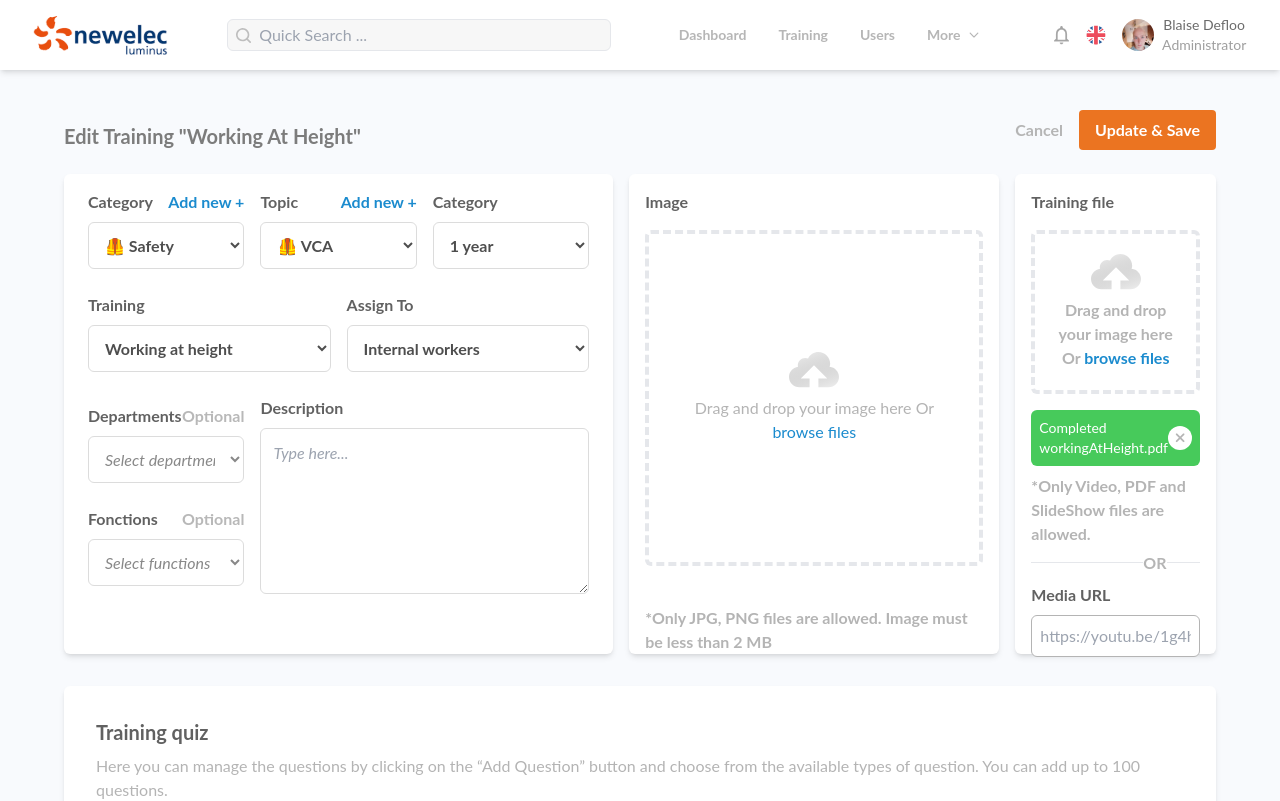
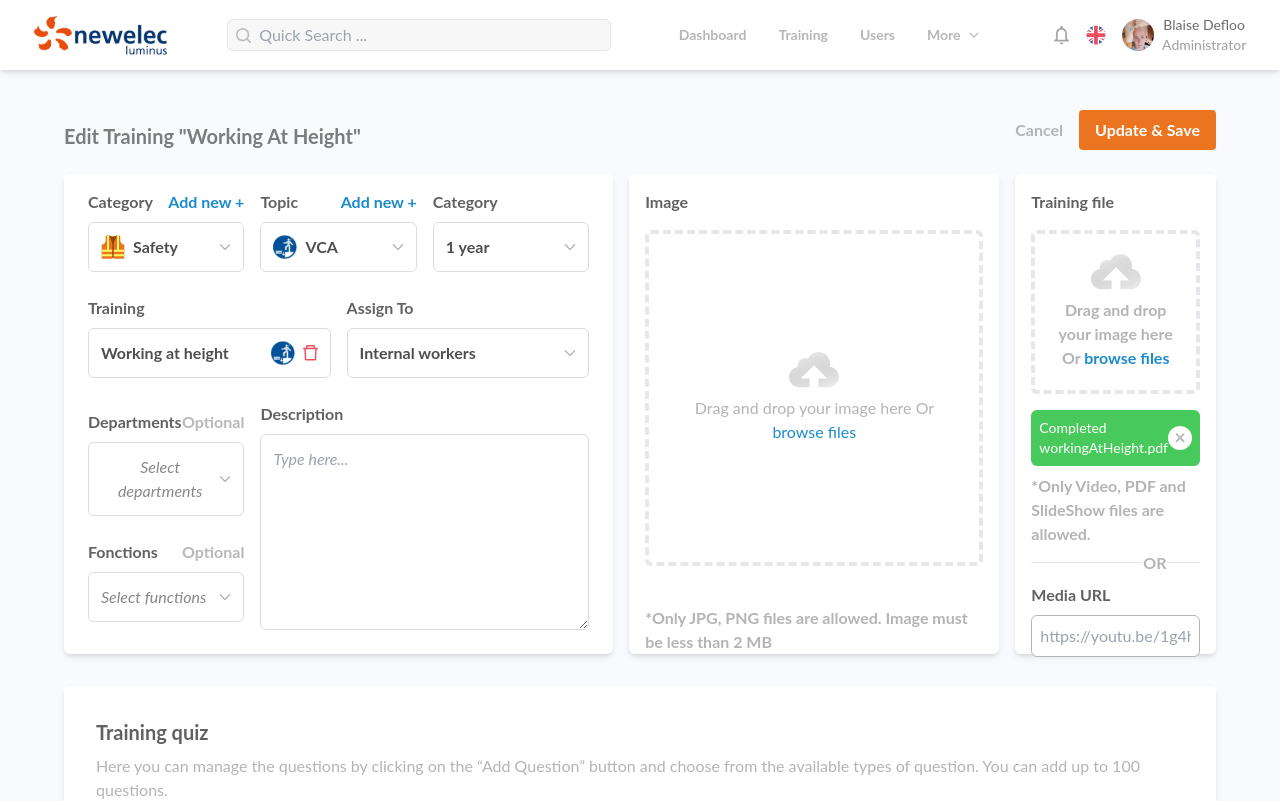
Before and after one commit to oldProjectss/Imense, a React (Vite) app: page / in a window 1280 px wide. Shown: the top 801 px of the page. Built offline with nearby package versions, Linux system fonts and the light colour scheme.

Commit message:
Finishing the Web page

```diff
--- /dev/null
+++ b/src/components/CustomSelect.jsx
@@ -0,0 +1,51 @@
+import React, { useState, useRef, useEffect } from 'react';
+import arrowDown from '../assets/img/arrow_down.svg';
+import bin from '../assets/img/bin.svg';
+
+const CustomSelect = ({ options, defaultValue, icon, style }) => {
+  const [selectedOption, setSelectedOption] = useState(defaultValue);
+  const [isOpen, setIsOpen] = useState(false);
+  const optionRef = useRef(null);
+
+  const handleOptionClick = (option) => {
+    setSelectedOption(option);
+    setIsOpen(false);
+  };
+
+  const handleOutsideClick = (e) => {
+    if (optionRef.current && !optionRef.current.contains(e.target)) {
+      setIsOpen(false);
+    }
+  };
+
+  useEffect(() => {
+    document.addEventListener('click', handleOutsideClick);
+    return () => {
+      document.removeEventListener('click', handleOutsideClick);
+    };
+  }, []);
+
+  return (
+    <div className="relative bg-white" ref={optionRef}>
+      <button type="button" className="flex justify-between items-center w-full border border-[#dcdcdc] text-[#4e4e4e] bg-transparent font-bold rounded-md p-3 my-2" id="options-menu" aria-haspopup="true" aria-expanded="true" onClick={() => setIsOpen(!isOpen)}>
+        <div className={`${style} flex items-center justify-center`}>
+          {icon && <img src={icon} className="w-6 h-full mr-2" />}
+          <span>{selectedOption}</span>
+        </div>
+        {defaultValue === 'Working at height' ? <img src={bin} className="w-4 h-full" /> : <img src={arrowDown} className="w-3 h-3" />}
+      </button>
+      {isOpen && (
+        <div className="bg-white z-10 top-12 w-full cursor-pointer font-bold absolute right-0 mt-2 w-56 rounded-md shadow-lg border">
+          {options.map((option) => (
+            <div key={option} className={`flex py-1 px-3 hover:bg-gray-100 ${selectedOption === option ? 'bg-gray-100 text-gray-900' : 'text-gray-700'}`} onClick={() => handleOptionClick(option)}>
+              {icon && <img src={icon} className="h-full mr-2" />}
+              <span>{option}</span>
+            </div>
+          ))}
+        </div>
+      )}
+    </div>
+  );
+};
+
+export default CustomSelect;
--- a/src/components/NavBar.jsx
+++ b/src/components/NavBar.jsx
@@ -87,31 +87,31 @@ const NavBar = () => {
           </button>
 
           <ul className={` ${languageDropdown ? 'block' : 'hidden'} absolute py-2 px-4 top-16 bg-white rounded-md shadow shadow-xl`}>
-            <li>
+            <li className='hover:bg-gray-100'>
               <button className="flex justify-center items-center text-[#b6b6b6] text-sm rounded-md p-2" onClick={(e) => changeLanguage(e)}>
                 <img src={en} alt="eng" />
                 <p className="pl-2 text-[#6b6b6b] rounded-md">English (EN)</p>
               </button>
             </li>
-            <li>
+            <li className='hover:bg-gray-100'>
               <button className="flex justify-center items-center text-[#b6b6b6] text-sm rounded-md p-2" onClick={(e) => changeLanguage(e)}>
                 <img className="rotate-90" src={nl} alt="fr" />
                 <p className="pl-2 text-[#6b6b6b] rounded-md">Français (FR)</p>
               </button>
             </li>
-            <li>
+            <li className='hover:bg-gray-100'>
               <button className="flex justify-center items-center text-[#b6b6b6] text-sm rounded-md p-2" onClick={(e) => changeLanguage(e)}>
                 <img src={nl} alt="nl" />
                 <p className="pl-2 text-[#6b6b6b] rounded-md">Nederlands (NL)</p>
               </button>
             </li>
-            <li>
+            <li className='hover:bg-gray-100'>
               <button className="flex justify-center items-center text-[#b6b6b6] text-sm rounded-md p-2" onClick={(e) => changeLanguage(e)}>
                 <img src={es} alt="es" />
                 <p className="pl-2 text-[#6b6b6b] rounded-md">Español (ES)</p>
               </button>
             </li>
-            <li>
+            <li className='hover:bg-gray-100'>
               <button className="flex justify-center items-center text-[#b6b6b6] text-sm rounded-md p-2" onClick={(e) => changeLanguage(e)}>
                 <img src={de} alt="de" />
                 <p className="pl-2 text-[#6b6b6b] rounded-md">Deutsch (DE)</p>
@@ -138,19 +138,19 @@ const NavBar = () => {
               <p className="pl-2 text-[#6b6b6b] rounded-md">besix.group@besix.be</p>
             </li>
             <hr className="my-2" />
-            <li>
+            <li className='hover:bg-gray-100'>
               <button className="flex justify-center items-center text-[#b6b6b6] text-sm rounded-md p-2">
                 <img src={settings} alt="settings" />
                 <p className="pl-2 text-[#6b6b6b] rounded-md">Profile settings</p>
               </button>
             </li>
-            <li>
+            <li className='hover:bg-gray-100'>
               <button className="flex justify-center items-center text-[#b6b6b6] text-sm rounded-md p-2">
                 <img src={policies} alt="policies" />
                 <p className="pl-2 text-[#6b6b6b] rounded-md">Our policies</p>
               </button>
             </li>
-            <li>
+            <li className='hover:bg-gray-100'>
               <button className="flex justify-center items-center text-[#b6b6b6] text-sm rounded-md p-2">
                 <img src={logout} alt="Log out" />
                 <p className="pl-2 text-[#6b6b6b] rounded-md">Log out</p>
--- a/src/components/Training.jsx
+++ b/src/components/Training.jsx
@@ -1,8 +1,11 @@
-import React from 'react';
+import React, { useState } from 'react';
+import { CustomSelect } from './';
 import upload from '../assets/img/photo_upload.svg';
 import safety from '../assets/img/securitytraining1.svg';
+import vca from '../assets/img/icontraining2.svg';
 
 const Training = () => {
+
   return (
     <div className="flex justify-center items-start my-4 h-[480px]">
       <div className="bg-white shadow shadow-md px-4 rounded-md mr-2 w-3/4 h-full">
@@ -14,11 +17,7 @@ const Training = () => {
                 Add new +
               </a>
             </div>
-            <select className="w-full border border-[#dcdcdc] text-[#4e4e4e] bg-transparent font-bold rounded-md p-3 my-2">
-              <option value="1">🦺 Safety</option>
-              <option value="2">🦺 Safety 2</option>
-              <option value="3">🦺 Safety 3</option>
-            </select>
+            <CustomSelect options={['Safety', 'Safety 2', 'Safety 3']} defaultValue="Safety" icon={safety} />
           </div>
           <div className="flex flex-col w-full items-between px-2">
             <div className="flex justify-between font-bold">
@@ -27,37 +26,21 @@ const Training = () => {
                 Add new +
               </a>
             </div>
-            <select className="w-full border border-[#dcdcdc] text-[#4e4e4e] bg-transparent font-bold rounded-md p-3 my-2">
-              <option value="1">🦺 VCA</option>
-              <option value="2">🦺 VCA 2</option>
-              <option value="3">🦺 VCA 3</option>
-            </select>
+            <CustomSelect options={['VCA', 'VCA 2', 'VCA 3']} defaultValue="VCA" icon={vca} />
           </div>
           <div className="flex flex-col w-full items-between px-2">
             <p className="text-[#616161] font-bold">Category</p>
-            <select className="w-full border border-[#dcdcdc] text-[#4e4e4e] bg-transparent font-bold rounded-md p-3 my-2">
-              <option value="1">1 year</option>
-              <option value="2">2 years</option>
-              <option value="3">3 years</option>
-            </select>
+            <CustomSelect options={['1 year', '2 years', '3 years']} defaultValue="1 year" icon="" />
           </div>
         </div>
         <div className="flex w-full my-4">
           <div className="flex flex-col w-full items-between px-2 w-2/3">
             <p className="text-[#616161] font-bold">Training</p>
-            <select className="w-full border border-[#dcdcdc] text-[#4e4e4e] bg-transparent font-bold rounded-md p-3 my-2">
-              <option value="1">Working at height</option>
-              <option value="2">Working at height 2</option>
-              <option value="3">Working at height 3</option>
-            </select>
+            <CustomSelect options={['Working at height', 'Working at height 2', 'Working at height 3']} defaultValue="Working at height" icon={vca} style={'flex-row-reverse justify-between w-full'} />
           </div>
           <div className="flex flex-col w-full items-between px-2 w-1/3">
             <p className="text-[#616161] font-bold">Assign To</p>
-            <select className="w-full border border-[#dcdcdc] text-[#4e4e4e] bg-transparent font-bold rounded-md p-3 my-2">
-              <option value="1">Internal workers</option>
-              <option value="2">Internal workers 2</option>
-              <option value="3">Internal workers 3</option>
-            </select>
+            <CustomSelect options={['Internal workers', 'Internal workers 1', 'Internal workers 2']} defaultValue="Internal workers" icon="" />
           </div>
         </div>
         <div className="flex w-full mt-4">
@@ -67,28 +50,14 @@ const Training = () => {
                 <p className="text-[#616161] font-bold">Departments</p>
                 <p className="text-[#b8b8b8]">Optional</p>
               </div>
-              <select className="w-full border border-[#dcdcdc] text-[#888] italic bg-transparent rounded-md p-3 my-2" defaultValue="0">
-                <option value="0" disabled>
-                  Select departments
-                </option>
-                <option value="1">🦺 Safety</option>
-                <option value="2">🦺 Safety 2</option>
-                <option value="3">🦺 Safety 3</option>
-              </select>
+              <CustomSelect options={['Telecommunications', 'Safety', 'Marketing']} defaultValue="Select departments" icon="" style={'italic font-normal text-[#888]'} />
             </div>
             <div className="flex flex-col w-full items-between px-2 my-2">
               <div className="flex justify-between font-bold">
                 <p className="text-[#616161] font-bold">Fonctions</p>
                 <p className="text-[#b8b8b8]">Optional</p>
               </div>
-              <select className="w-full border border-[#dcdcdc] text-[#888] italic bg-transparent rounded-md p-3 my-2" defaultValue="0">
-                <option value="0" disabled>
-                  Select functions
-                </option>
-                <option value="1">🦺 Safety</option>
-                <option value="2">🦺 Safety 2</option>
-                <option value="3">🦺 Safety 3</option>
-              </select>
+              <CustomSelect options={['Telecommunications', 'Safety', 'Marketing']} defaultValue="Select functions" icon="" style={'italic font-normal text-[#888]'} />
             </div>
           </div>
           <div className="flex w-2/3">
--- a/src/components/index.js
+++ b/src/components/index.js
@@ -4,5 +4,6 @@ import Training from './Training';
 import TrainingQuiz from './TrainingQuiz';
 import QuizContainer from './QuizContainer';
 import Quiz from './Quiz';
+import CustomSelect from './CustomSelect';
 
-export { NavBar, QuizContainer, Training, Quiz, Main, TrainingQuiz };
+export { NavBar, QuizContainer, Training, Quiz, Main, TrainingQuiz, CustomSelect };
```
Also changed, not shown: src/assets/img/bin.svg (added).
